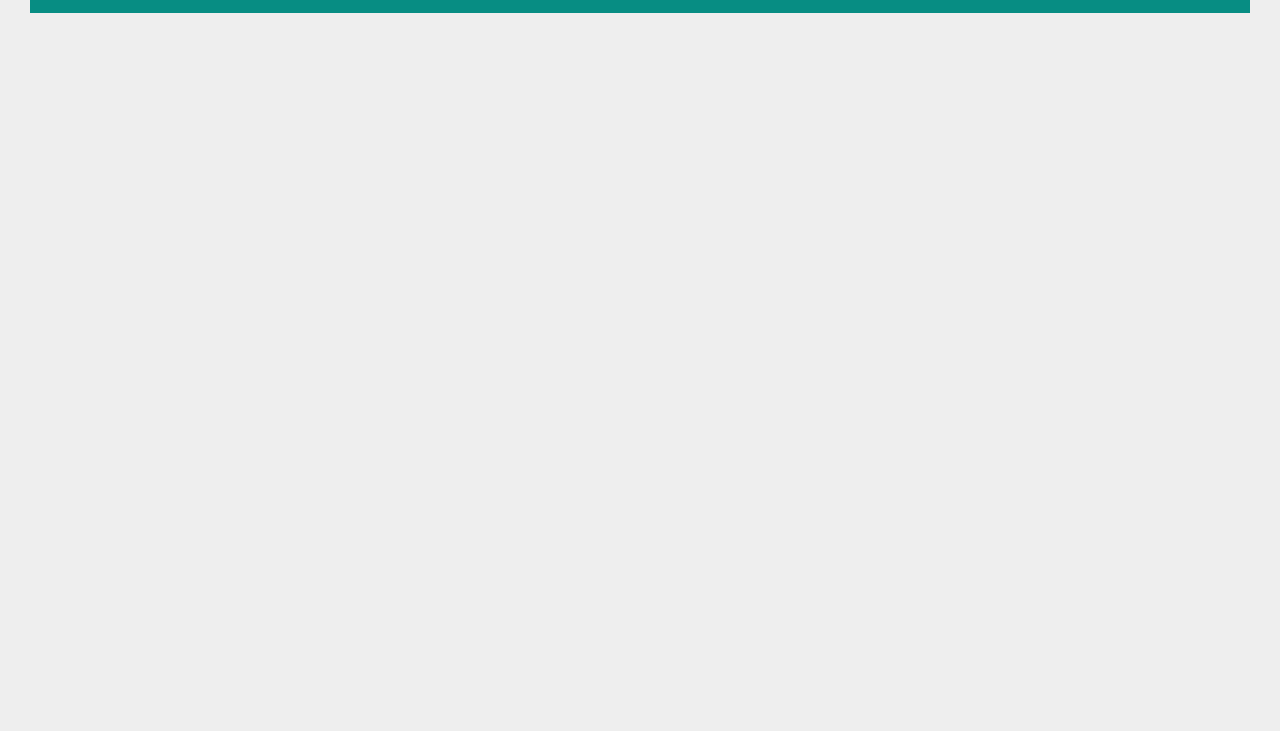
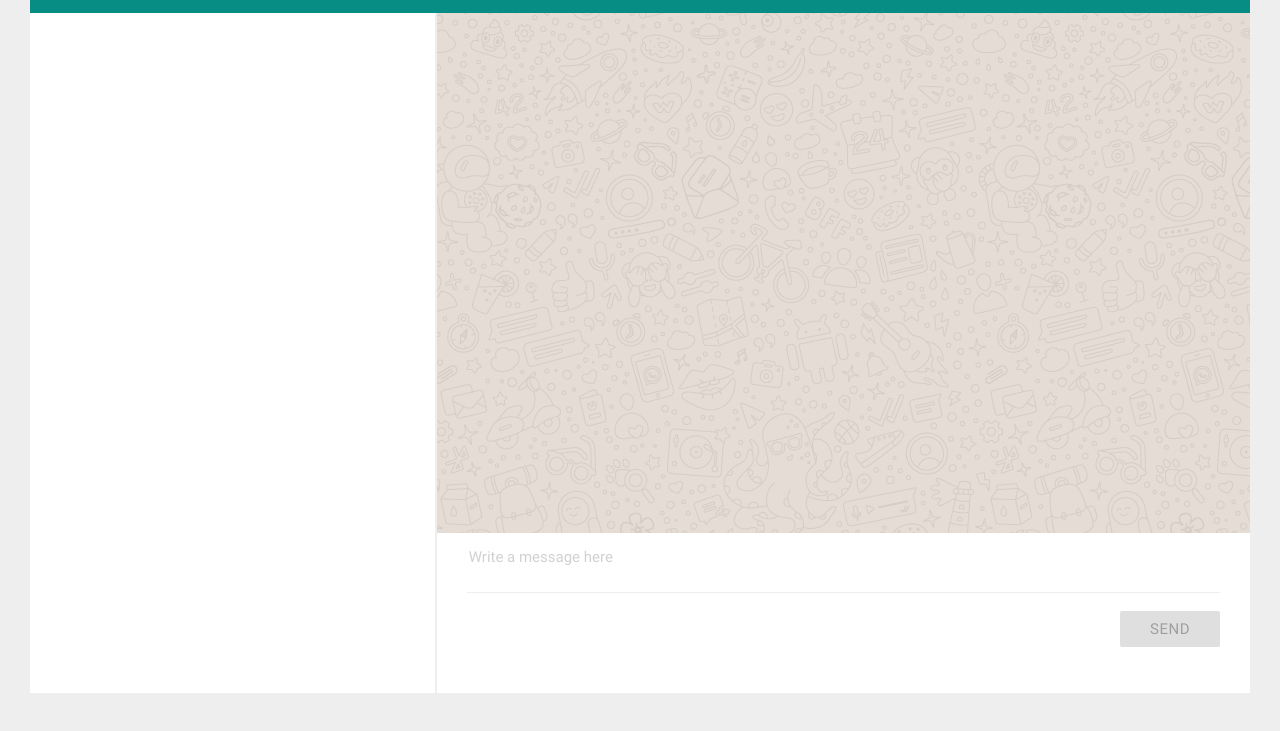
Before and after one commit to toridoriv/kaiwapp, a plain HTML site: page app.html in a window 1280 px wide. Shown: the part 49-780 px from the top of the page. Drawn offline with Linux system fonts and the light colour scheme.

Commit message:
Main container ready

```diff
--- a/app.html
+++ b/app.html
@@ -40,7 +40,7 @@
               <div class="hamburger-inner"></div>
             </div>
           </div>
-          <div id="title-panel">
+          <div id="title-panel" class="hide-on-small-only">
             <span>Kaiwapp</span>
           </div>
         </div>
@@ -55,6 +55,19 @@
           </div>
         </div>
       </div>
+      <div class="row">
+        <div id="archive-container" class="col s4 white cont">
+          <div id="archive" class="over-y scrollbar"></div>
+        </div>
+        <div id="chat-container" class="col s8 white cont">
+          <div id="chat" class="over-y scrollbar"></div>
+          <div id="write-here">
+            <textarea id="textarea-msg" placeholder="Write a message here"></textarea>
+            <a id="send-btn" class="waves-effect waves-light btn disabled">Send</a>
+          </div>
+        </div>
+      </div>
+    </div>
     </div>
   </div>
   <script src="assets/js/jquery-3.2.1.js"></script>
--- a/assets/css/main.css
+++ b/assets/css/main.css
@@ -1,6 +1,15 @@
 html {
   background-color: #EEEEEE;
   line-height: 1;
+}
+
+*::-webkit-scrollbar-thumb {
+  background-color: #26a69a;
+}
+
+*::-webkit-scrollbar {
+  width: 4px;
+  background: transparent;
 }
 
 #loader {
@@ -73,8 +82,10 @@ html {
 }
 
 .big-container {
+  height: 95vh;
   padding-left: 2em;
   padding-right: 2em;
+  overflow: hidden;
 }
 
 .hamburger {
@@ -122,6 +133,56 @@ html {
 #left-icons i:hover {
   background-color: #239F96;
 }
+
+#app .row {
+  margin-bottom: 0;
+}
+
+.cont {
+  height: 85vh;
+  overflow: hidden;
+}
+
+.col.cont {
+  padding: 0;
+}
+
+.over-y {
+  overflow-y: auto;
+}
+
+.cont:first-child {
+  border-right: 2px solid #EEEEEE;
+}
+
+#chat {
+  height: 65vh;
+  background: url("../img/chat-panel-bg.png") repeat #e5ddd5;
+  padding: 1em 2em;
+}
+
+textarea {
+  resize: none;
+  border: none;
+  border-bottom: 1px solid #EEEEEE;
+  -webkit-transition: all .1s ease; /* Safari */
+  transition: all .1s ease;
+  margin-bottom: 1em;
+}
+
+textarea:focus {
+  outline: none;
+  box-shadow: 0 4px 0px -2px #26a69a;
+}
+
+#write-here {
+  padding: 1em 2em;
+}
+
+#write-here a {
+  float: right;
+}
+
 /*
 .hamburger--collapse .hamburger-inner::after {
   top: -14px;
--- a/assets/js/app.js
+++ b/assets/js/app.js
@@ -4,6 +4,8 @@ var loginAvatarURL = "#login-avatar-url";
 var loginBtn = "#login-btn";
 var passwd = "kaiwappLogin//88";
 var checkImg = /(http(s?):)([/|.|\w|\s|-])*\.(?:jpg|jpeg|png|svg)/;
+var textaMsg = $("#textarea-msg");
+var sendBtn = $("#send-btn");
 
 
 $(document).ready(function() {
@@ -38,6 +40,21 @@ $(document).ready(function() {
       $(".hamburger").css({"opacity":"1"});
     });
   });
+
+  $(textaMsg).keyup(function() {
+    if ($(this).val().length > 0) {
+      $(sendBtn).removeClass("disabled");
+    } else {
+      $(sendBtn).addClass("disabled");
+    }
+  });
+
+  $("#send-btn").click(function() {
+    var msg = $(textaMsg).val().trim();
+    $(textaMsg).val("");
+    $(this).addClass("disabled");
+    console.log(msg);
+  });
 });
 
 /**
```
Also changed, not shown: assets/img/chat-panel-bg.png (added).
